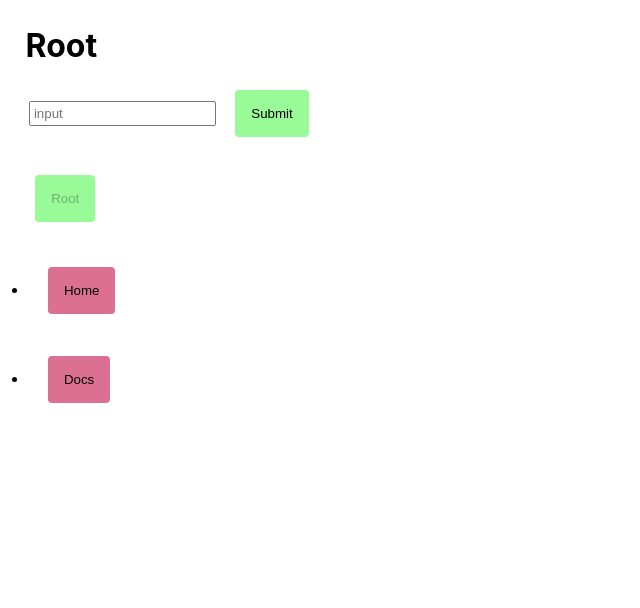
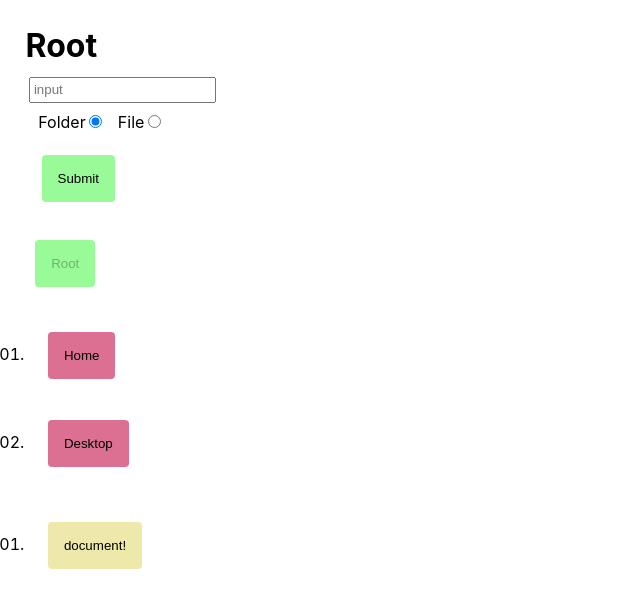
Before and after one commit to KarnellSchultz/Finder-two, a React (Create React App) app: page / in a window 1280 px wide. Shown: the top 608 px of the page, without its empty margins (0-640 px from the left). Built offline with nearby package versions, Linux system fonts and the light colour scheme.

Commit message:
added documents to the view/ moved form into it's own comp

```diff
--- a/src/App.js
+++ b/src/App.js
@@ -1,4 +1,5 @@
 import React, { useState } from 'react';
+import Form from './Form';
 
 export default function App() {
 	let tempFiles = [
@@ -10,11 +11,18 @@ export default function App() {
 		},
 		{
 			id: 2,
-			name: 'Docs',
+			name: 'Desktop',
 			parentID: 0,
 			type: 'file',
 		},
+		{
+			id: 3,
+			name: 'document!',
+			parentID: 0,
+			type: 'document',
+		},
 	];
+
 	const [text, setText] = useState('');
 	const [count, setCount] = useState(3);
 
@@ -36,22 +44,6 @@ export default function App() {
 		setCurrentFolderId(tempID);
 	}
 
-	const renderFiles = () => {
-		let currentView = [];
-		files.map(file =>
-			file.parentID === currentFolderId ? currentView.push(file) : null,
-		);
-		return currentView.map((item, index) => {
-			return (
-				<li key={item.id}>
-					<button className="file" onClick={e => handleFolderClick(e, item.id)}>
-						{item.name}
-					</button>
-				</li>
-			);
-		});
-	};
-
 	const createFolder = () => {
 		const newFile = {
 			id: nextId(),
@@ -72,6 +64,40 @@ export default function App() {
 		setText('');
 	};
 
+	const renderFiles = () => {
+		let currentView = [];
+		files.map(file =>
+			file.parentID === currentFolderId && file.type === 'file'
+				? currentView.push(file)
+				: null,
+		);
+		return currentView.map(item => {
+			return (
+				<li key={item.id}>
+					<button className="file" onClick={e => handleFolderClick(e, item.id)}>
+						{item.name}
+					</button>
+				</li>
+			);
+		});
+	};
+
+	const renderDocuments = () => {
+		let documentCurrentView = [];
+		files.map(document =>
+			document.parentID === currentFolderId && document.type === 'document'
+				? documentCurrentView.push(document)
+				: null,
+		);
+		return documentCurrentView.map(item => {
+			return (
+				<li key={item.id}>
+					<button className="document">{item.name}</button>
+				</li>
+			);
+		});
+	};
+
 	const folderHeading = () => {
 		if (currentFolderId) {
 			let heading = files.filter(item => item.id === currentFolderId);
@@ -84,26 +110,11 @@ export default function App() {
 	return (
 		<>
 			<h1>{folderHeading()}</h1>
-			<form>
-				<input
-					type="text"
-					name="input"
-					id="input"
-					placeholder="input"
-					value={text}
-					onChange={e => {
-						handleTextChange(e);
-					}}
-					onSubmit={() => setText('')}
-				/>
-				<button
-					type="submit"
-					onClick={e => {
-						handleSubmit(e);
-					}}>
-					Submit
-				</button>
-			</form>
+			<Form
+				handleTextChange={handleTextChange}
+				handleSubmit={handleSubmit}
+				text={text}
+			/>
 			{currentFolderId === 0 ? (
 				<button disabled onClick={e => handleBackButtonClick(e)}>
 					Root
@@ -112,6 +123,7 @@ export default function App() {
 				<button onClick={e => handleBackButtonClick(e)}>..</button>
 			)}
 			<ul>{renderFiles()}</ul>
+			<ul>{renderDocuments()}</ul>
 		</>
 	);
 }
--- /dev/null
+++ b/src/Form.js
@@ -0,0 +1,45 @@
+import React from 'react';
+
+export default function Form({ handleSubmit, text, handleTextChange }) {
+	const [file, isFile] = React.useState(true);
+	return (
+		<form
+			onSubmit={e => {
+				handleSubmit(e);
+			}}>
+			<input
+				type="text"
+				name="input"
+				id="input"
+				placeholder="input"
+				value={text}
+				onChange={e => {
+					handleTextChange(e);
+				}}
+			/>
+			<div className="radio">
+				<label htmlFor="folder">
+					Folder
+					<input
+						onClick={e => isFile(!file)}
+						type="radio"
+						name="folder"
+						value=""
+						checked={file}
+					/>
+				</label>
+				<label htmlFor="file">
+					File
+					<input
+						onClick={e => isFile(!file)}
+						type="radio"
+						name="file"
+						value=""
+						checked={!file}
+					/>
+				</label>
+			</div>
+			<button type="submit">Submit</button>
+		</form>
+	);
+}
--- a/src/styles.css
+++ b/src/styles.css
@@ -24,8 +24,16 @@ button:active {
 button.file {
 	background: palevioletred;
 }
+button.document {
+	background: palegoldenrod;
+}
+button.document:hover {
+	background: rgb(245, 241, 191);
+}
+
 button.file:hover {
 	background: #d87050;
 }
-input {
+li {
+	list-style: decimal-leading-zero;
 }
```
